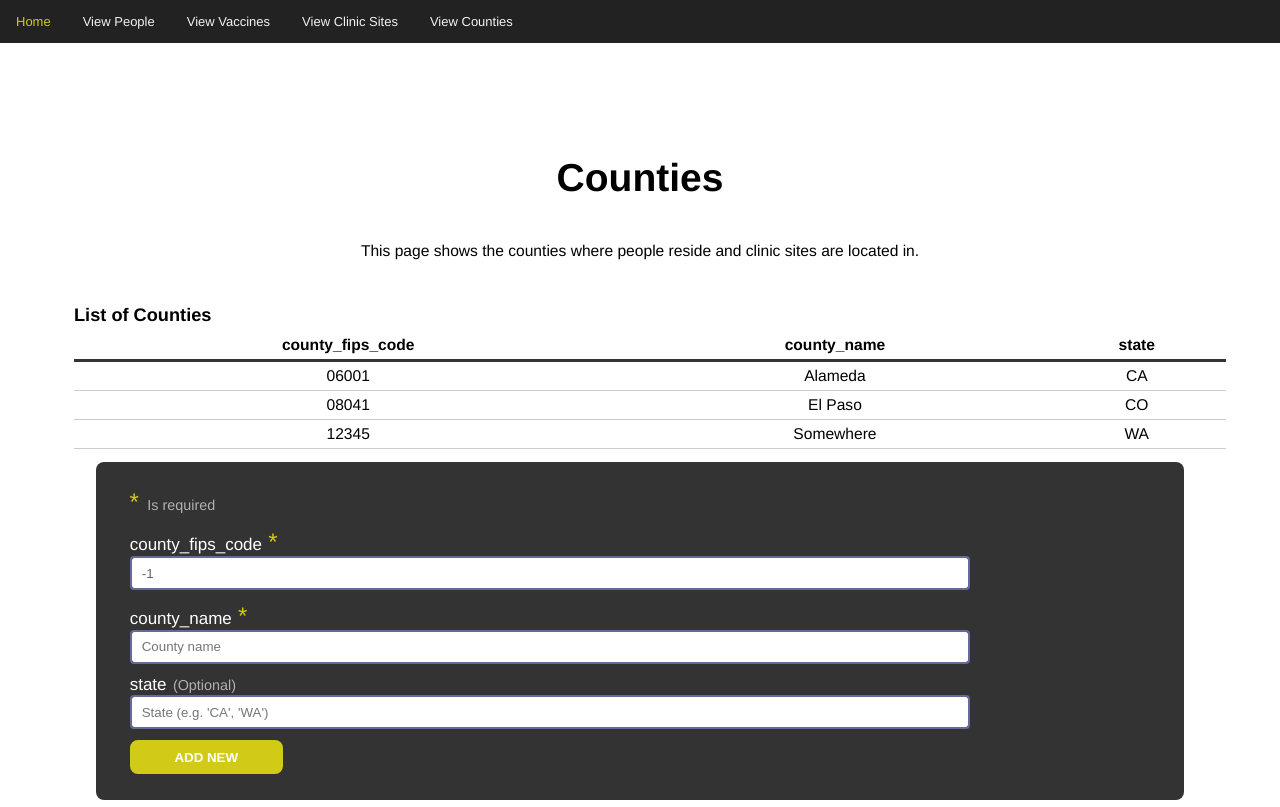
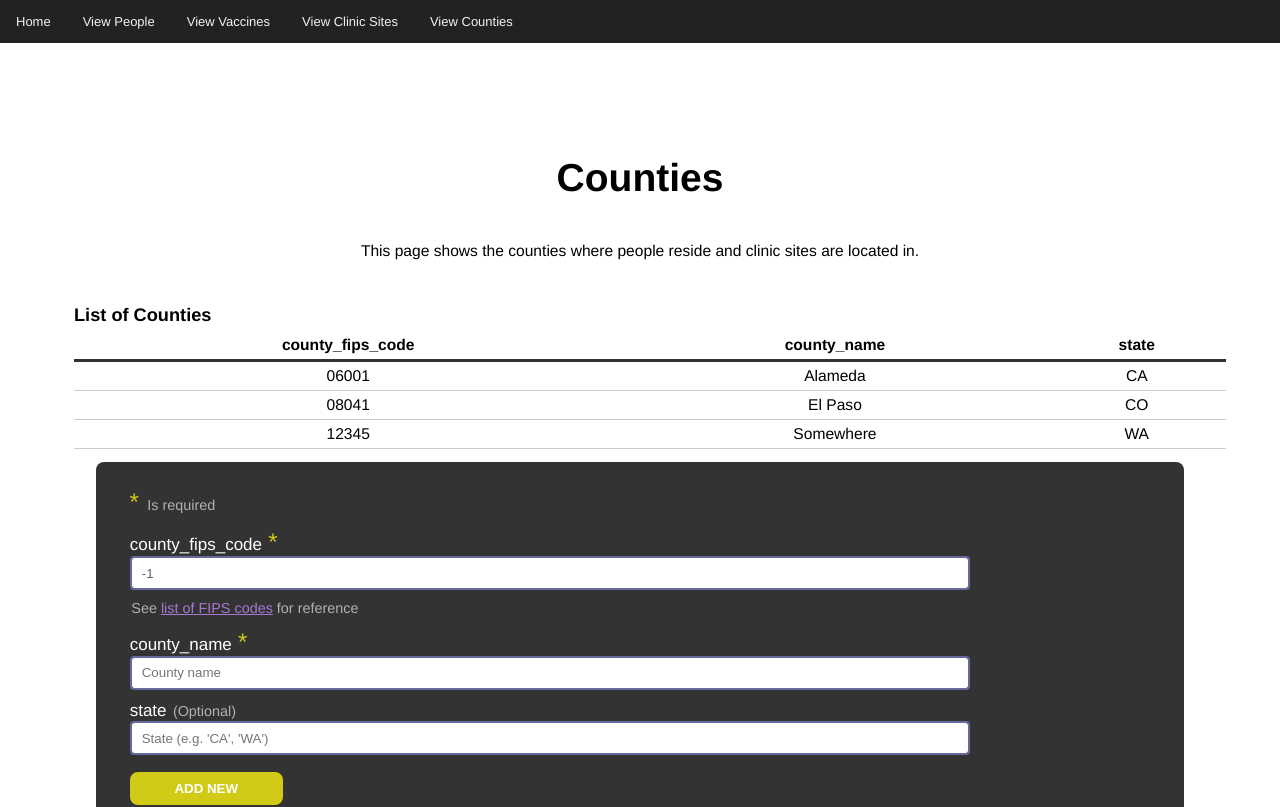
Before and after one commit to fusakoo/vaccine_database, a React (Create React App) app: page /counties in a window 1280 px wide. Shown: the top 807 px of the page. Built offline with nearby package versions, Linux system fonts and the light colour scheme.

Commit message:
Update the required field in CSForm + fixed typo on CountiesForm. Updates some CSS and web title

```diff
--- a/public/index.html
+++ b/public/index.html
@@ -24,7 +24,7 @@
       work correctly both with client-side routing and a non-root public URL.
       Learn how to configure a non-root public URL by running `npm run build`.
     -->
-    <title>React App</title>
+    <title>US COVID-19 Vaccine Database</title>
   </head>
   <body>
     <noscript>You need to enable JavaScript to run this app.</noscript>
--- a/src/components/ClinicSites/CSForm.js
+++ b/src/components/ClinicSites/CSForm.js
@@ -20,15 +20,19 @@ function Validate(site_id, postal_code, county_fips_code) {
     errors.push("Invalid {postal_code}");
   }
 
-  if (county_fips_code < 0) {
+  if (county_fips_code !== null && isNaN(county_fips_code)) {
+    errors.push("Invalid {county_fips_code}");
+  }
+
+  else if (county_fips_code !== null && county_fips_code < 0) {
     errors.push("Can't Have Negative {county_fips_code}");
   }
 
-  else if (county_fips_code < 1001) {
+  else if (county_fips_code !== null && county_fips_code < 1001) {
     errors.push("Invalid {county_fips_code}");
   }
 
-  else if (county_fips_code > 99999) {
+  else if (county_fips_code !== null && county_fips_code > 99999) {
     errors.push("Invalid {county_fips_code}");
   }
 
@@ -45,7 +49,7 @@ class CSForm extends React.Component {
       street_address: "",
       city: "",
       postal_code: -1,
-      county_fips_code: -1,
+      county_fips_code: null,
       errors: []
     };
   }
@@ -149,10 +153,9 @@ class CSForm extends React.Component {
               name="county_fips_code"
               placeholder="County FIPS code"
               className="form-control"
-              required
             />
           </label>
-            <p><span className="optional">See <a href="https://www.census.gov/prod/techdoc/cbp/cbp95/st-cnty.pdf">list of FIPS codes</a> for reference</span></p>
+          <p className="shrink"><span className="optional">See <a href="https://www.census.gov/prod/techdoc/cbp/cbp95/st-cnty.pdf">list of FIPS codes</a> for reference</span></p>
         </div>
         <div class="form-group">
           <button type="submit" id="submit" className="submit-button">Add New</button>
--- a/src/components/Counties/CountiesForm.js
+++ b/src/components/Counties/CountiesForm.js
@@ -17,7 +17,7 @@ function Validate(county_fips_code, state) {
   }
 
   if (!(/[a-z]{2}/.test(state)) || state.length != 2) {
-    errors.push("Invalid Format For {date_taken}");
+    errors.push("Invalid Format For {state}");
   }
 
   return errors;
@@ -72,6 +72,7 @@ class CountiesForm extends React.Component {
               required
             />
           </label>
+          <p className="shrink"><span className="optional">See <a href="https://www.census.gov/prod/techdoc/cbp/cbp95/st-cnty.pdf">list of FIPS codes</a> for reference</span></p>
         </div>
         <div class="form-group">
           <label>county_name <span className="required">*</span>
--- a/src/css/App.css
+++ b/src/css/App.css
@@ -168,6 +168,7 @@ button {
   position: relative;
   width: 15%;
   padding: 0.4rem;
+  margin-top: 5px;
   background: var(--accent-color);
   color: #fff;
   text-align: center;
@@ -189,6 +190,10 @@ button {
   margin-left: 0.1rem;
   font-size: 0.9rem;
   color: #b1b1b1;
+}
+
+.shrink {
+  margin-bottom: 0px;
 }
 
 /* Navbar CSS */
--- a/src/pages/HomePage.js
+++ b/src/pages/HomePage.js
@@ -7,7 +7,7 @@ function HomePage() {
         <>
             <Navigation/>
             <h1>US COVID-19 Vaccine Database</h1>
-            <p className="fade">Welcome to the US COVID-19 Vaccine Database.</p>
+            <p className="fade">&#127973; Welcome to the US COVID-19 Vaccine Database.</p>
             <footer>
                 <p>&copy; 2021 Designed by Trevyn Exley and Fusako Obata for CS340</p>
             </footer>
--- a/src/pages/VaccinesPage.js
+++ b/src/pages/VaccinesPage.js
@@ -8,7 +8,7 @@ function VaccinesPage({ vaccines }) {
         <>
             <Navigation/>
             <h1>Vaccines</h1>
-            <p>This page shows the details of Covid-19 vaccines on record.</p>
+            <p>This page shows the details of COVID-19 vaccines on record.</p>
             <VaccinesTable vaccines={vaccines}></VaccinesTable>
             <VaccinesForm/>
         </>
```
